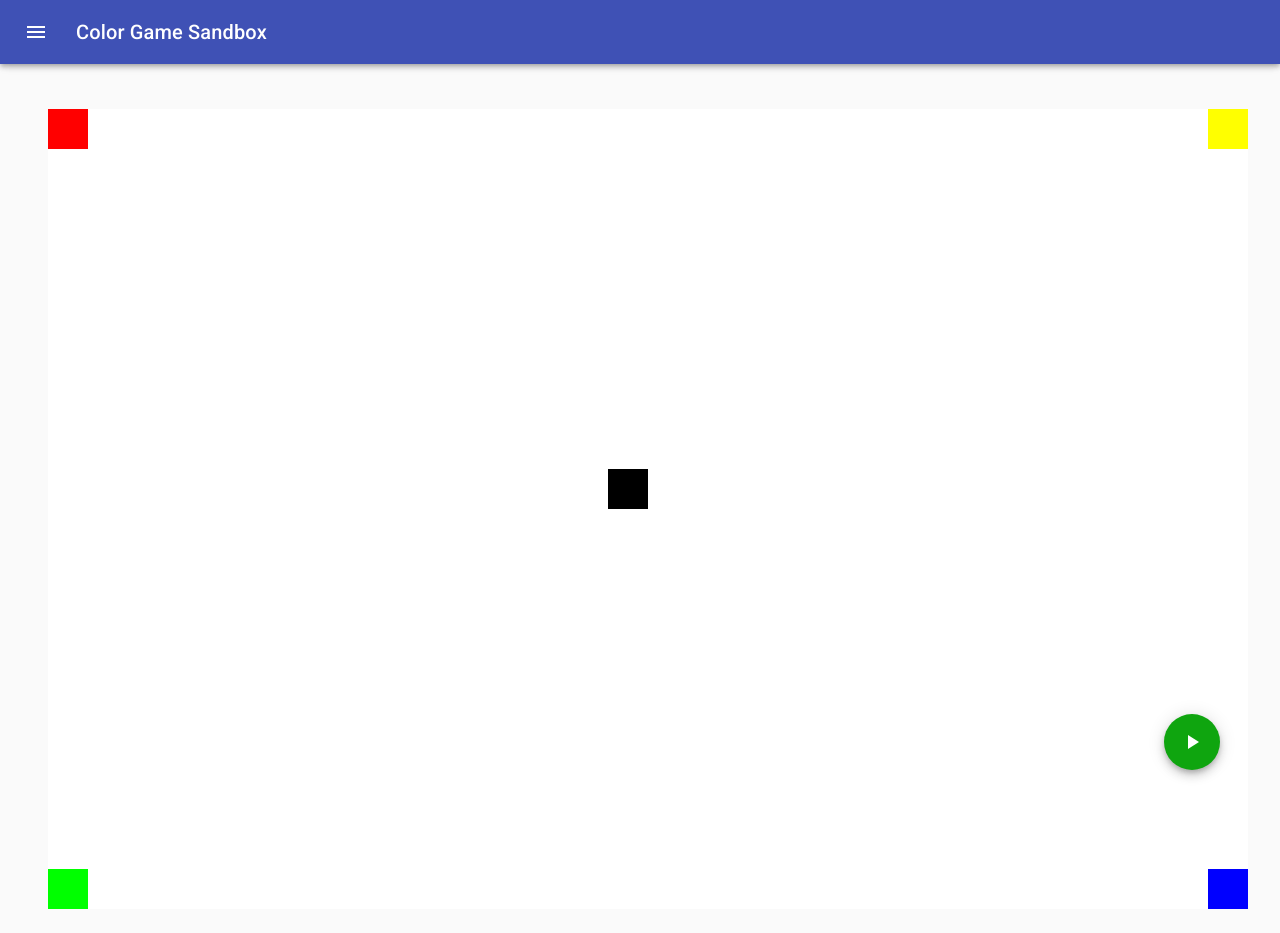
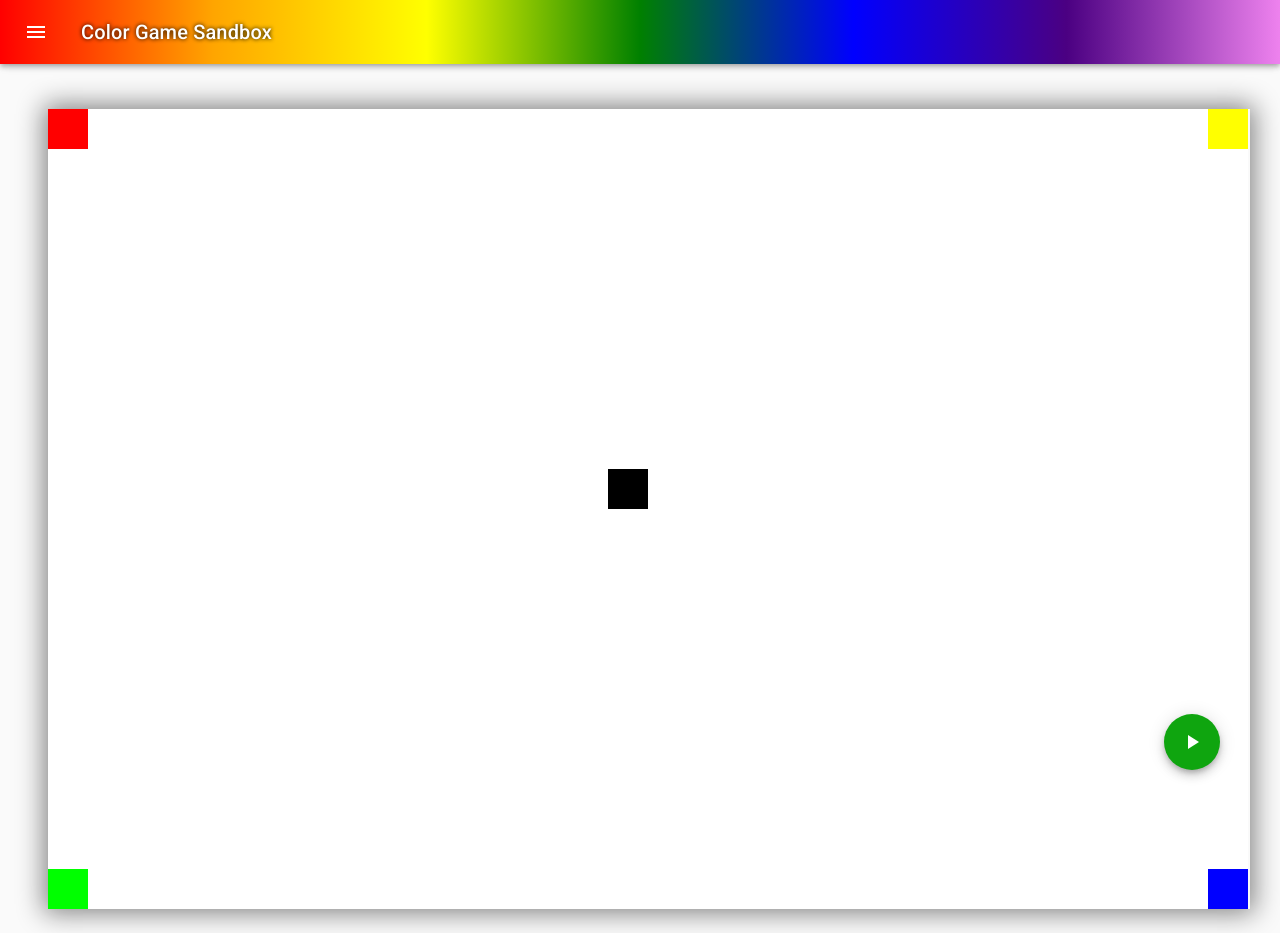
Before and after one commit to BrokanXYZ/Color_Game_Sandbox, a Next.js app: page / in a window 1280 px wide. Built offline with nearby package versions, Linux system fonts and the light colour scheme.

Commit message:
styling outside of the game area

```diff
--- a/components/CustomAppBar.tsx
+++ b/components/CustomAppBar.tsx
@@ -22,6 +22,7 @@ const useStyles = makeStyles((theme) => ({
         easing: theme.transitions.easing.sharp,
         duration: theme.transitions.duration.leavingScreen,
       }),
+      backgroundImage: 'linear-gradient(to right, red,orange,yellow,green,blue,indigo,violet)'
     },
     appBarShift: {
       width: `calc(100% - ${drawerWidth}px)`,
@@ -90,8 +91,8 @@ export default function CustomAppBar({
                     >
                         <MenuIcon />
                     </IconButton>
-                    <Typography variant="h6" noWrap>
-                        Color Game Sandbox
+                    <Typography variant="h6" noWrap style={{textShadow: '0px 0px 4px black', width: '200px'}}>
+                        &nbsp;Color Game Sandbox
                     </Typography>
                 </Toolbar>
             </AppBar>
--- a/components/Game.tsx
+++ b/components/Game.tsx
@@ -120,7 +120,7 @@ export default function Game(
     }, tickRate);
 
   return (
-   <Grid container style={{marginTop: "20px"}}>
+   <Grid container style={{marginTop: "20px", boxShadow: "0px 0px 25px 4px grey"}}>
        {gameGrid.cells.map(
                 (row, i) => {
                     return(
```
